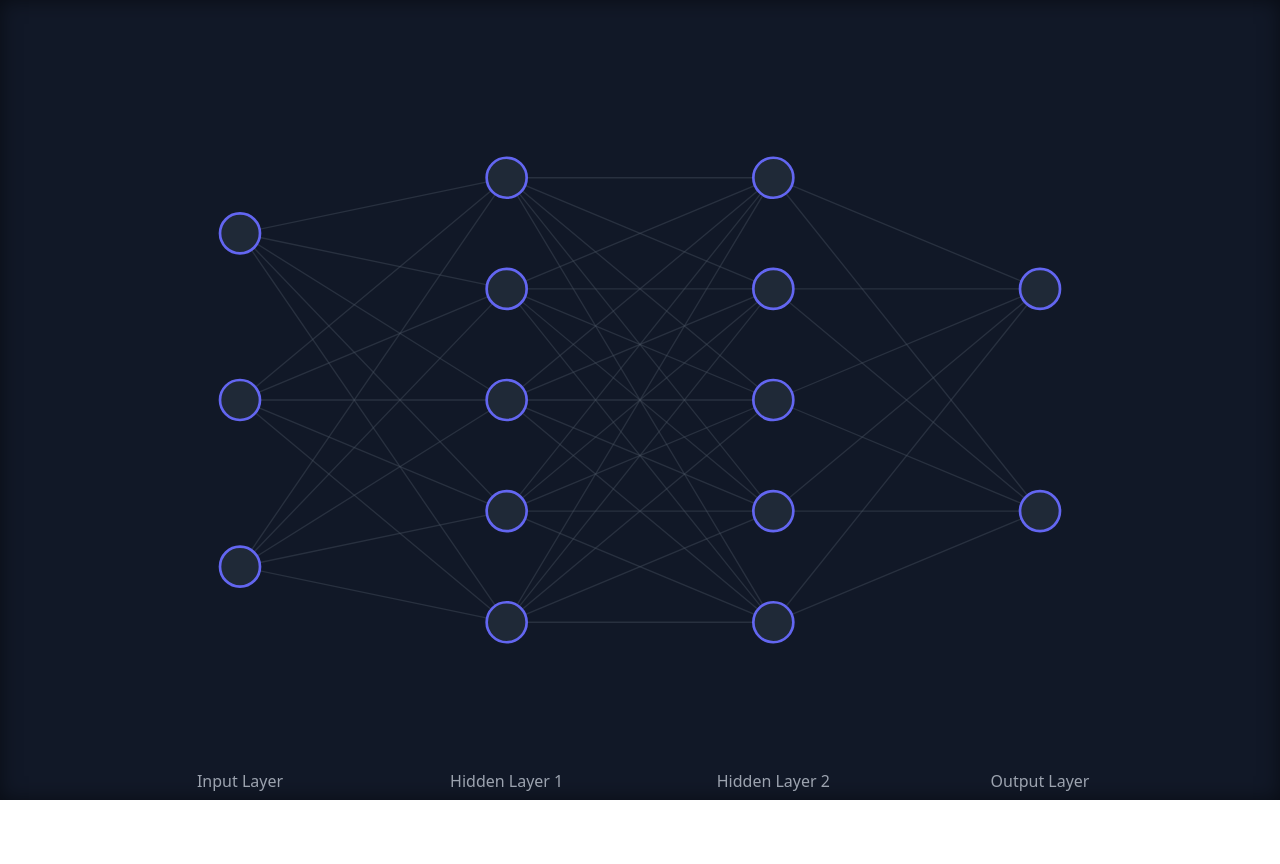
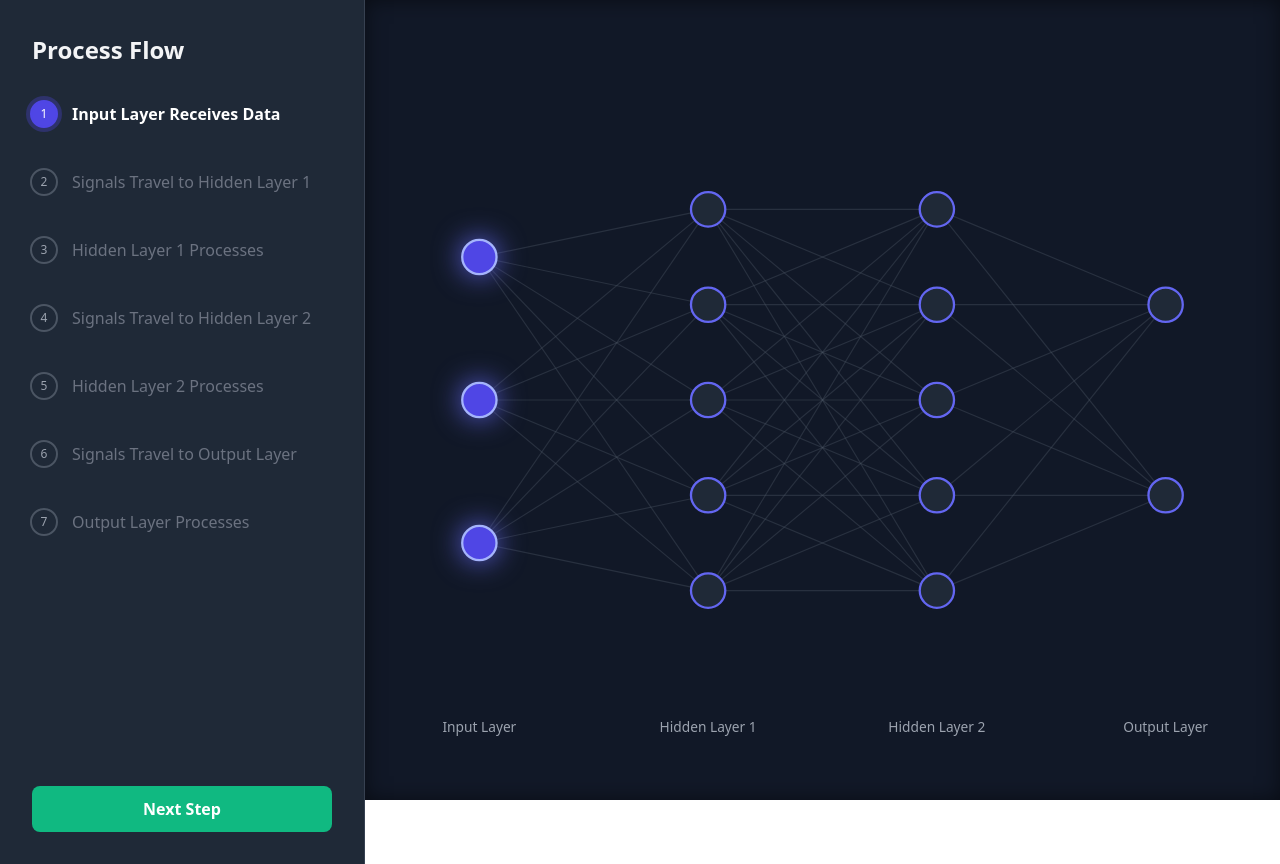
Before and after one commit to ChipiKaf/ai-model-playground, a React (Vite) app: page / in a window 1280 px wide. Before the commit the page ends 800 px from the top, so only its background shows below. Built offline with nearby package versions, Linux system fonts and the light colour scheme.

Commit message:
feat: Introduce `StepIndicator` component and add step-based active layer highlighting and signal propagation animations to `NetworkVisualization`.

```diff
--- a/src/App.tsx
+++ b/src/App.tsx
@@ -1,20 +1,45 @@
-import { useState } from 'react';
+import { useState, useMemo } from 'react';
 import './App.scss'
 import NetworkVisualization from './components/NetworkVisualization';
 import NeuronDetail from './components/NeuronDetail';
+import StepIndicator from './components/StepIndicator';
 
 function App() {
   // Example structure: 3 inputs, 5 hidden, 5 hidden, 2 outputs
   const layerSizes = [3, 5, 5, 2];
   const [selectedNeuron, setSelectedNeuron] = useState<{layer: number, neuron: number} | null>(null);
+  const [currentStep, setCurrentStep] = useState(0);
+
+  // Generate steps based on layer structure
+  const steps = useMemo(() => {
+    const stepList: string[] = [];
+    for (let i = 0; i < layerSizes.length; i++) {
+      if (i === 0) {
+        stepList.push("Input Layer Receives Data");
+      } else {
+        stepList.push(`Signals Travel to ${i === layerSizes.length - 1 ? 'Output Layer' : `Hidden Layer ${i}`}`);
+        stepList.push(`${i === layerSizes.length - 1 ? 'Output Layer' : `Hidden Layer ${i}`} Processes`);
+      }
+    }
+    return stepList;
+  }, [layerSizes]);
 
   return (
     <div className="app">
-      <div style={{ width: '100%', height: '100%' }}>
-        <NetworkVisualization
-          layerSizes={layerSizes}
-          onNeuronSelect={(layer, neuron) => setSelectedNeuron({layer, neuron})}
+      <div style={{ display: 'flex', width: '100%', height: '100%' }}>
+        <StepIndicator
+          steps={steps}
+          currentStep={currentStep}
+          onNextStep={() => setCurrentStep(prev => Math.min(prev + 1, steps.length))}
         />
+
+        <div style={{ flex: 1, position: 'relative' }}>
+          <NetworkVisualization
+            layerSizes={layerSizes}
+            currentStep={currentStep}
+            onNeuronSelect={(layer, neuron) => setSelectedNeuron({layer, neuron})}
+          />
+        </div>
       </div>
 
       {selectedNeuron && (
--- a/src/components/NetworkVisualization.tsx
+++ b/src/components/NetworkVisualization.tsx
@@ -1,8 +1,9 @@
-import React, { useMemo } from 'react';
+import React, { useMemo, useState, useEffect, useRef } from 'react';
 import './NetworkVisualization.scss';
 
 interface NetworkVisualizationProps {
   layerSizes: number[];
+  currentStep: number;
   onNeuronSelect?: (layerIndex: number, neuronIndex: number) => void;
 }
 
@@ -13,13 +14,27 @@ interface NeuronPosition {
   neuronIndex: number;
 }
 
-const NetworkVisualization: React.FC<NetworkVisualizationProps> = ({ layerSizes, onNeuronSelect }) => {
+interface Signal {
+  id: string;
+  x: number;
+  y: number;
+  targetX: number;
+  targetY: number;
+  progress: number; // 0 to 1
+}
+
+const NetworkVisualization: React.FC<NetworkVisualizationProps> = ({ layerSizes, currentStep, onNeuronSelect }) => {
   // Constants for layout
   const width = 800;
   const height = 600;
   const paddingX = 100;
   const paddingY = 50;
   const neuronRadius = 15;
+
+  // Animation State
+  const [activeLayer, setActiveLayer] = useState<number | null>(null);
+  const [signals, setSignals] = useState<Signal[]>([]);
+  const animationRef = useRef<number>(undefined);
 
   // Calculate positions of all neurons
   const neurons: NeuronPosition[] = useMemo(() => {
@@ -45,9 +60,9 @@ const NetworkVisualization: React.FC<NetworkVisualizationProps> = ({ layerSizes,
     return positions;
   }, [layerSizes]);
 
-  // Generate connections (fully connected between adjacent layers)
+  // Generate connections
   const connections = useMemo(() => {
-    const lines: { x1: number; y1: number; x2: number; y2: number; key: string }[] = [];
+    const lines: { x1: number; y1: number; x2: number; y2: number; key: string, sourceLayer: number, sourceIndex: number, targetIndex: number }[] = [];
 
     for (let l = 0; l < layerSizes.length - 1; l++) {
       const currentLayerNeurons = neurons.filter(n => n.layerIndex === l);
@@ -61,12 +76,81 @@ const NetworkVisualization: React.FC<NetworkVisualizationProps> = ({ layerSizes,
             x2: target.x,
             y2: target.y,
             key: `l${l}-n${source.neuronIndex}-to-l${l + 1}-n${target.neuronIndex}`,
+            sourceLayer: l,
+            sourceIndex: source.neuronIndex,
+            targetIndex: target.neuronIndex
           });
         });
       });
     }
     return lines;
   }, [layerSizes, neurons]);
+
+  // Handle Step Changes
+  useEffect(() => {
+    // Determine what should be happening based on currentStep
+    // Even steps: Layer Activation
+    // Odd steps: Signal Transmission
+
+    if (currentStep % 2 === 0) {
+      // Layer Activation
+      const layerIndex = currentStep / 2;
+      setActiveLayer(layerIndex);
+      setSignals([]); // Clear any signals
+    } else {
+      // Signal Transmission
+      const sourceLayerIndex = (currentStep - 1) / 2;
+      setActiveLayer(null); // Or keep previous layer active? Let's turn off to focus on signals?
+      // User said "light that's moving along the line".
+      // Let's keep the source layer active? No, usually signals leave.
+
+      createSignals(sourceLayerIndex);
+    }
+  }, [currentStep, connections]); // Re-run when step changes
+
+  const createSignals = (sourceLayerIndex: number) => {
+    const relevantConnections = connections.filter(c => c.sourceLayer === sourceLayerIndex);
+    const newSignals: Signal[] = relevantConnections.map(conn => ({
+      id: `sig-${conn.key}-${Date.now()}`,
+      x: conn.x1,
+      y: conn.y1,
+      targetX: conn.x2,
+      targetY: conn.y2,
+      progress: 0
+    }));
+
+    setSignals(newSignals);
+    animateSignals();
+  };
+
+  const animateSignals = () => {
+    const startTime = performance.now();
+    const duration = 1500; // Slower animation as requested (1.5s)
+
+    const step = (currentTime: number) => {
+      const elapsed = currentTime - startTime;
+      const progress = Math.min(elapsed / duration, 1);
+
+      // Update state with progress
+      setSignals(prev => prev.map(s => ({...s, progress})));
+
+      if (progress < 1) {
+        animationRef.current = requestAnimationFrame(step);
+      } else {
+        // Animation finished, signals stay at end until next step clears them
+      }
+    };
+
+    if (animationRef.current) cancelAnimationFrame(animationRef.current);
+    animationRef.current = requestAnimationFrame(step);
+  };
+
+  // Cleanup
+  useEffect(() => {
+    return () => {
+      if (animationRef.current) cancelAnimationFrame(animationRef.current);
+    };
+  }, []);
 
   return (
     <div className="network-visualization">
@@ -85,6 +169,24 @@ const NetworkVisualization: React.FC<NetworkVisualizationProps> = ({ layerSizes,
           ))}
         </g>
 
+        {/* Signals */}
+        <g className="signals">
+          {signals.map(sig => {
+             const currentX = sig.x + (sig.targetX - sig.x) * sig.progress;
+             const currentY = sig.y + (sig.targetY - sig.y) * sig.progress;
+
+             return (
+              <circle
+                key={sig.id}
+                cx={currentX}
+                cy={currentY}
+                r={3} // Smaller radius
+                className="signal"
+              />
+             );
+          })}
+        </g>
+
         {/* Neurons */}
         <g className="neurons">
           {neurons.map((neuron) => (
@@ -93,7 +195,7 @@ const NetworkVisualization: React.FC<NetworkVisualizationProps> = ({ layerSizes,
               cx={neuron.x}
               cy={neuron.y}
               r={neuronRadius}
-              className="neuron"
+              className={`neuron ${activeLayer === neuron.layerIndex ? 'active' : ''}`}
               onClick={() => onNeuronSelect?.(neuron.layerIndex, neuron.neuronIndex)}
             />
           ))}
@@ -102,7 +204,6 @@ const NetworkVisualization: React.FC<NetworkVisualizationProps> = ({ layerSizes,
         {/* Layer Labels */}
         <g className="labels">
            {layerSizes.map((_, idx) => {
-             // Find x position of this layer (using the first neuron of the layer)
              const layerNeuron = neurons.find(n => n.layerIndex === idx);
              if (!layerNeuron) return null;
 
--- /dev/null
+++ b/src/components/StepIndicator.scss
@@ -0,0 +1,152 @@
+.step-indicator {
+  display: flex;
+  flex-direction: column;
+  gap: 0;
+  padding: 2rem;
+  background: #1f2937; // Gray-800
+  border-right: 1px solid #374151; // Gray-700
+  height: 100%;
+  width: 300px;
+  min-width: 300px;
+  overflow-y: auto;
+
+  h2 {
+    color: #f3f4f6;
+    margin-top: 0;
+    margin-bottom: 2rem;
+    font-size: 1.5rem;
+  }
+
+  .step-list {
+    display: flex;
+    flex-direction: column;
+    position: relative;
+  }
+
+  .step-item {
+    display: flex;
+    gap: 1rem;
+    position: relative;
+    padding-bottom: 2rem;
+
+    &:last-child {
+      padding-bottom: 0;
+
+      .step-line {
+        display: none;
+      }
+    }
+
+    &.completed {
+      .step-circle {
+        background: #10b981; // Emerald-500
+        border-color: #10b981;
+        color: white;
+      }
+
+      .step-line {
+        background: #10b981;
+      }
+
+      .step-label {
+        color: #d1d5db; // Gray-300
+      }
+    }
+
+    &.active {
+      .step-circle {
+        background: #4f46e5; // Indigo-600
+        border-color: #4f46e5;
+        color: white;
+        box-shadow: 0 0 0 4px rgba(79, 70, 229, 0.3);
+      }
+
+      .step-label {
+        color: #fff;
+        font-weight: 600;
+      }
+    }
+
+    &.pending {
+      .step-circle {
+        background: transparent;
+        border-color: #4b5563; // Gray-600
+        color: #9ca3af; // Gray-400
+      }
+
+      .step-label {
+        color: #6b7280; // Gray-500
+      }
+    }
+  }
+
+  .step-marker {
+    display: flex;
+    flex-direction: column;
+    align-items: center;
+    width: 24px;
+    flex-shrink: 0;
+  }
+
+  .step-circle {
+    width: 24px;
+    height: 24px;
+    border-radius: 50%;
+    border: 2px solid;
+    display: flex;
+    align-items: center;
+    justify-content: center;
+    font-size: 12px;
+    background: #1f2937;
+    z-index: 2;
+    transition: all 0.3s ease;
+  }
+
+  .step-line {
+    width: 2px;
+    flex: 1;
+    background: #374151; // Gray-700
+    margin-top: 4px;
+    margin-bottom: 4px;
+    transition: background 0.3s ease;
+  }
+
+  .step-content {
+    padding-top: 2px;
+  }
+
+  .step-label {
+    font-size: 1rem;
+    transition: color 0.3s ease;
+  }
+
+  .controls {
+    margin-top: auto;
+    padding-top: 2rem;
+    display: flex;
+    justify-content: center;
+
+    button {
+      background: #10b981; // Emerald-500
+      color: white;
+      border: none;
+      padding: 0.75rem 2rem;
+      border-radius: 8px;
+      font-weight: 600;
+      font-size: 1rem;
+      cursor: pointer;
+      transition: background 0.2s;
+      width: 100%;
+
+      &:hover {
+        background: #059669; // Emerald-600
+      }
+
+      &:disabled {
+        background: #374151;
+        cursor: not-allowed;
+        opacity: 0.5;
+      }
+    }
+  }
+}
--- /dev/null
+++ b/src/components/StepIndicator.tsx
@@ -0,0 +1,48 @@
+import React from 'react';
+import './StepIndicator.scss';
+
+interface StepIndicatorProps {
+  steps: string[];
+  currentStep: number;
+  onNextStep: () => void;
+}
+
+const StepIndicator: React.FC<StepIndicatorProps> = ({ steps, currentStep, onNextStep }) => {
+  const isFinished = currentStep >= steps.length;
+
+  return (
+    <div className="step-indicator">
+      <h2>Process Flow</h2>
+
+      <div className="step-list">
+        {steps.map((step, index) => {
+          let status = 'pending';
+          if (index < currentStep) status = 'completed';
+          if (index === currentStep) status = 'active';
+
+          return (
+            <div key={index} className={`step-item ${status}`}>
+              <div className="step-marker">
+                <div className="step-circle">
+                  {status === 'completed' ? '✓' : index + 1}
+                </div>
+                {index < steps.length - 1 && <div className="step-line" />}
+              </div>
+              <div className="step-content">
+                <div className="step-label">{step}</div>
+              </div>
+            </div>
+          );
+        })}
+      </div>
+
+      <div className="controls">
+        <button onClick={onNextStep} disabled={isFinished}>
+          {isFinished ? 'Completed' : 'Next Step'}
+        </button>
+      </div>
+    </div>
+  );
+};
+
+export default StepIndicator;
```
Also changed, not shown: src/components/NetworkVisualization.scss (+50 -0 lines).
